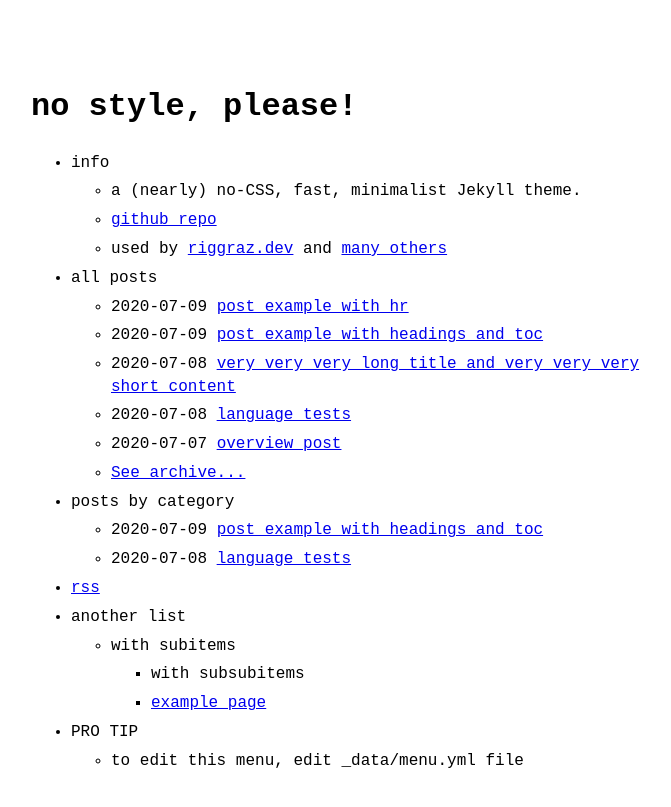
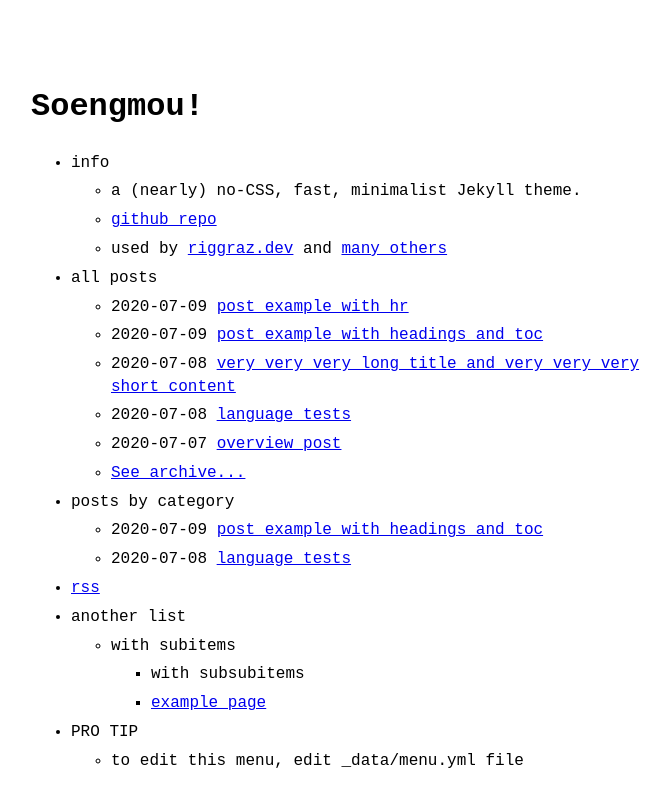
Before and after one commit to Soengmou/soengmou.github.io, a Jekyll site: the page built from index.html, in a window 1280 px wide. Shown: the top 807 px of the page, without its empty margins (289-960 px from the left). Built offline with Jekyll 4.4.1, drawn with Linux system fonts in a browser that asks for light colours.

Commit message:
Update _config.yml

```diff
--- a/_config.yml
+++ b/_config.yml
@@ -1,4 +1,4 @@
-title: no style, please! # name of the site
+title: Soengmou! # name of the site
 author: Riccardo Graziosi # name of site's author
 email: riccardo.graziosi97@gmail.com # email of site's author
 url: https://riggraz.dev # root address of the site
```
